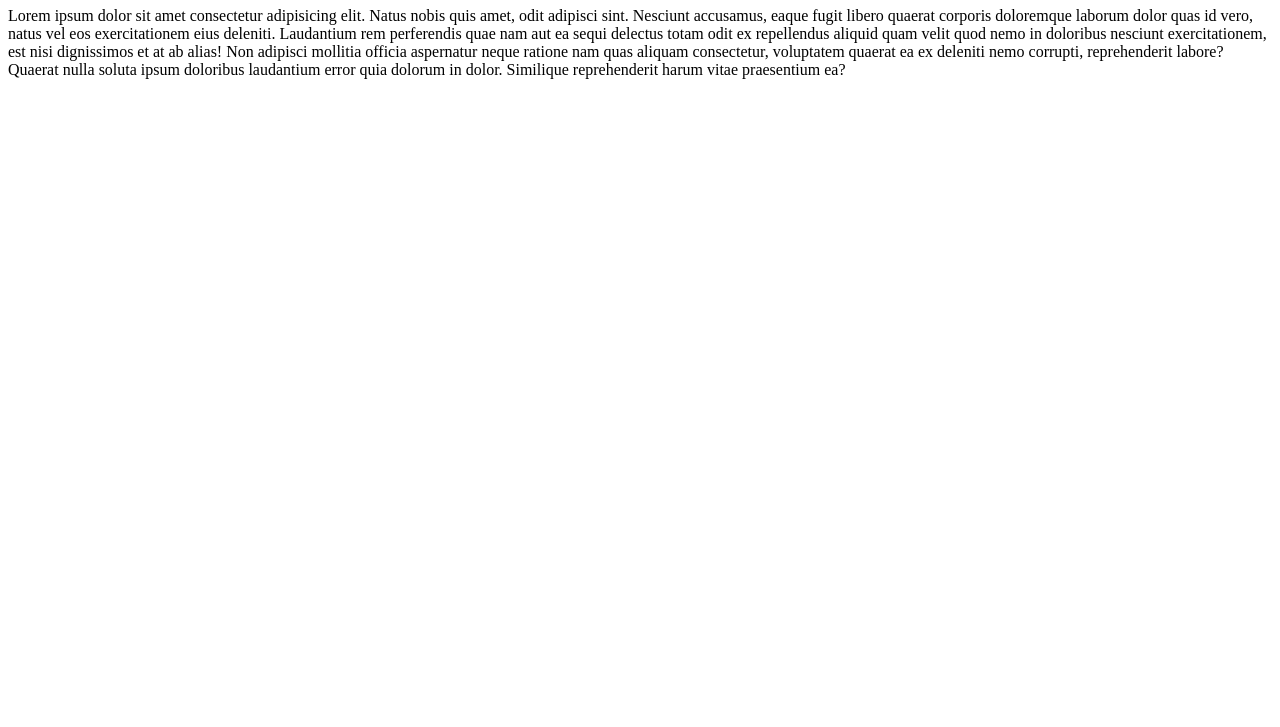
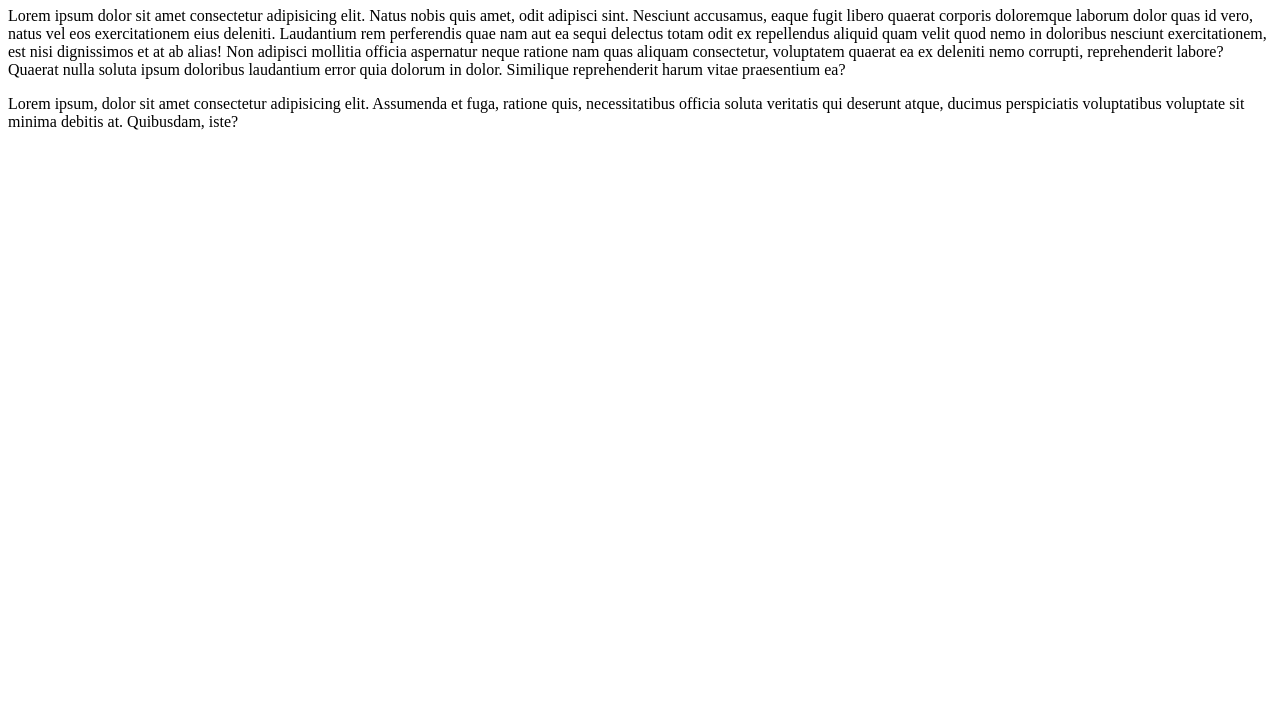
Before and after one commit to AllanLucky/learning-git, a plain HTML site: page index.html in a window 1280 px wide. Shown: the part 73-800 px from the top of the page. Drawn offline with Linux system fonts and the light colour scheme.

Commit message:
create commit

```diff
--- a/index.html
+++ b/index.html
@@ -20,6 +20,12 @@
                 nulla soluta ipsum doloribus laudantium error quia dolorum in dolor.
              Similique reprehenderit harum vitae praesentium ea?
         </p>
+        <p>
+            Lorem ipsum, dolor sit amet consectetur adipisicing elit. Assumenda et fuga,
+            ratione quis, necessitatibus
+            officia soluta veritatis qui deserunt atque, ducimus perspiciatis
+             voluptatibus voluptate sit minima debitis at. Quibusdam, iste?
+        </p>
     </div>
 
 </body>
```
